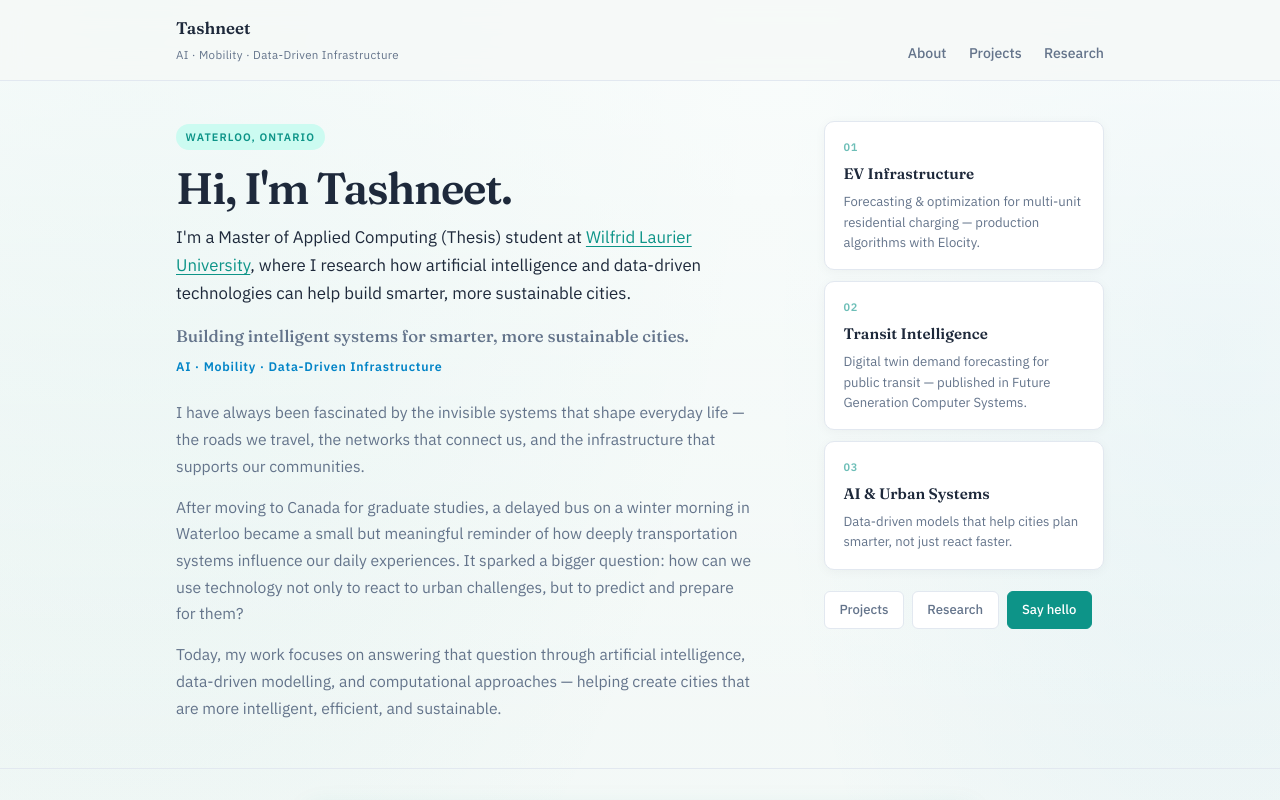
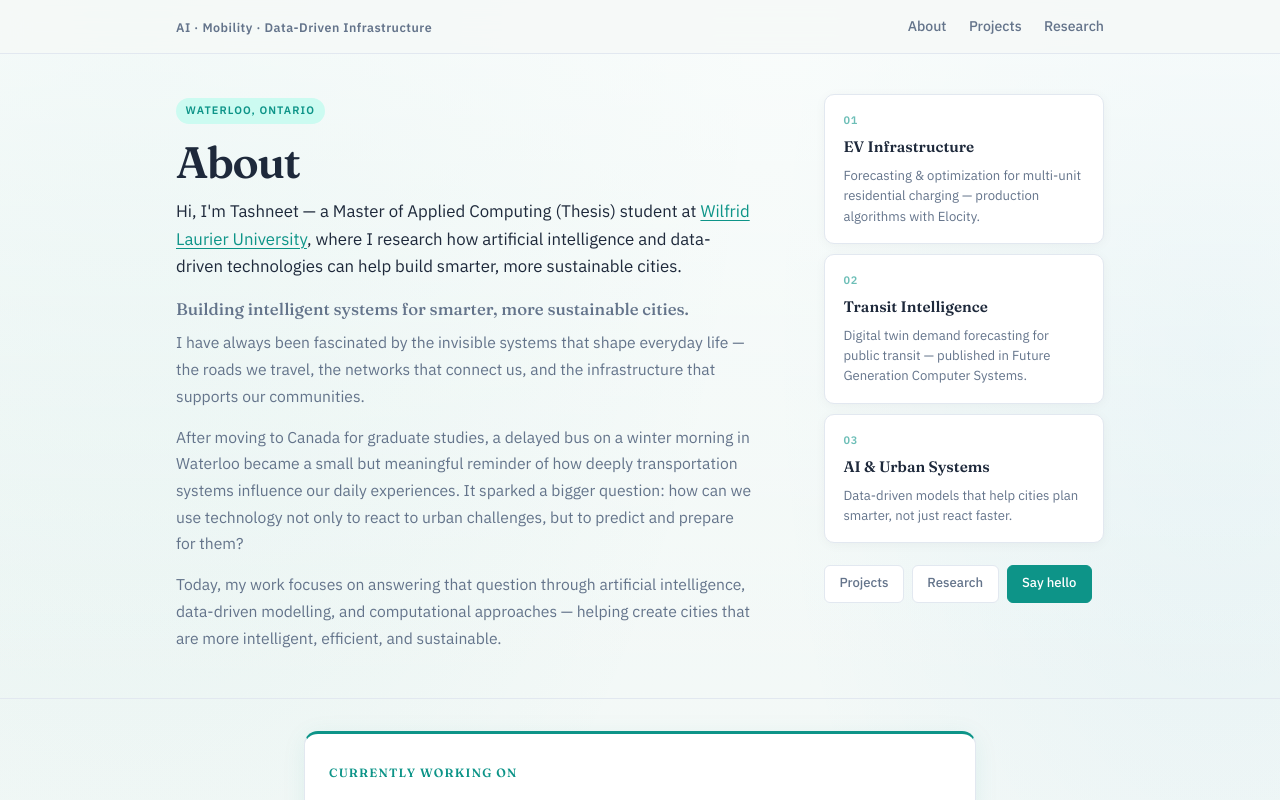
Before and after one commit to Tashneet-30/Tashneet-, a Next.js app: page / in a window 1280 px wide. Shown: the top 800 px of the page. Built offline with nearby package versions, Linux system fonts and the light colour scheme.

Commit message:
Fix duplicate name: About page title, single Tashneet mention in intro
Co-authored-by: Tashneet Kaur  <Tashneet-30@users.noreply.github.com>

```diff
--- a/app/globals.css
+++ b/app/globals.css
@@ -89,17 +89,20 @@ a:hover {
 }
 
 .site-logo {
-  font-family: var(--font-display);
-  font-size: 1.05rem;
+  font-family: var(--font-body);
+  font-size: 0.78rem;
   font-weight: 600;
-  color: var(--text);
+  color: var(--text-muted);
   text-decoration: none;
+  letter-spacing: 0.04em;
+}
+
+.site-logo:hover {
+  color: var(--accent);
 }
 
 .site-tagline {
-  font-size: 0.72rem;
-  color: var(--text-muted);
-  letter-spacing: 0.03em;
+  display: none;
 }
 
 .site-nav {
--- a/app/page.tsx
+++ b/app/page.tsx
@@ -15,9 +15,10 @@ export default function AboutPage() {
         <div className="hero-layout container-wide">
           <div className="hero-content">
             <p className="location-pill">{site.location}</p>
-            <h1 className="page-title">Hi, I&apos;m Tashneet.</h1>
+            <h1 className="page-title">About</h1>
             <p className="page-intro">
-              I&apos;m a Master of Applied Computing (Thesis) student at{" "}
+              Hi, I&apos;m Tashneet — a Master of Applied Computing (Thesis)
+              student at{" "}
               <a
                 href={site.links.laurier}
                 target="_blank"
@@ -29,7 +30,6 @@ export default function AboutPage() {
               technologies can help build smarter, more sustainable cities.
             </p>
             <p className="page-headline">{site.headline}</p>
-            <p className="page-tagline-pills">{site.tagline}</p>
 
             <div className="hook-prose">
               <p>
--- a/components/site.tsx
+++ b/components/site.tsx
@@ -8,9 +8,8 @@ export function Header() {
       <div className="header-inner">
         <div className="brand">
           <Link href="/" className="site-logo">
-            Tashneet
+            {site.tagline}
           </Link>
-          <span className="site-tagline">{site.tagline}</span>
         </div>
         <nav className="site-nav" aria-label="Main navigation">
           {nav.map((item) => (
```
